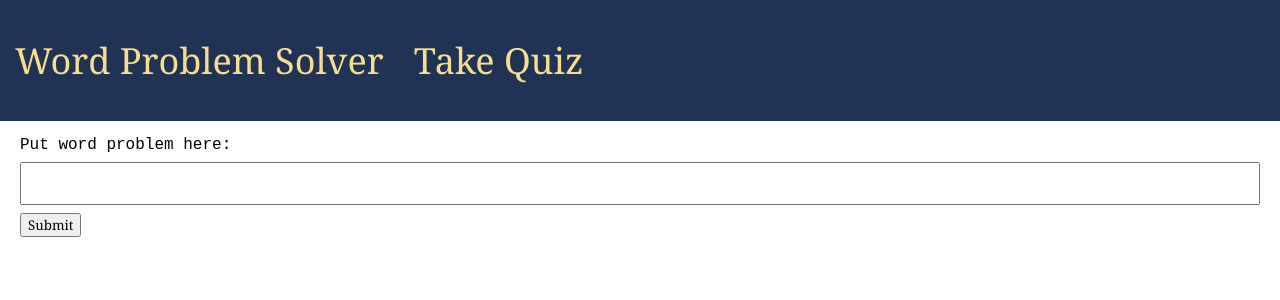
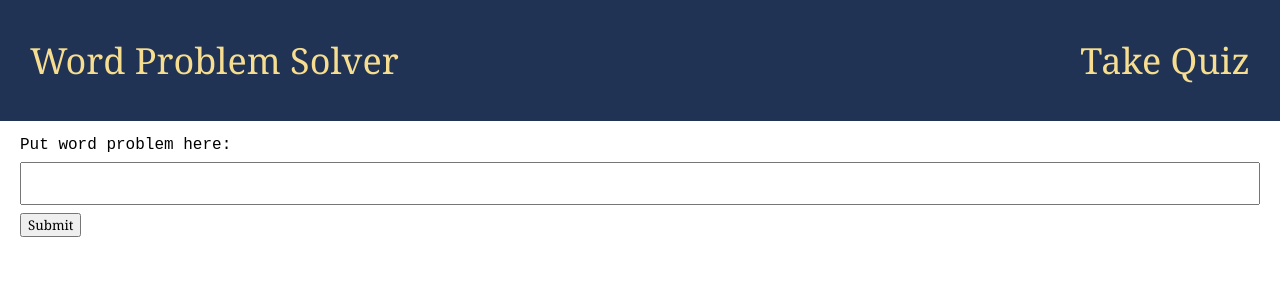
Before and after one commit to ryansniu/Training-Arc, a React (Create React App) app: page / in a window 1280 px wide. Shown: the top 300 px of the page. Built offline with nearby package versions, Linux system fonts and the light colour scheme.

Commit message:
update navbar style

```diff
--- a/src/components/navbar/style.css
+++ b/src/components/navbar/style.css
@@ -1,6 +1,9 @@
 .navbar {
     display: flex;
+    justify-content: space-between;
     background-color: #203354;
+    padding-left: 15px;
+    padding-right: 15px;
 }
 
 .navbar-component {
```
